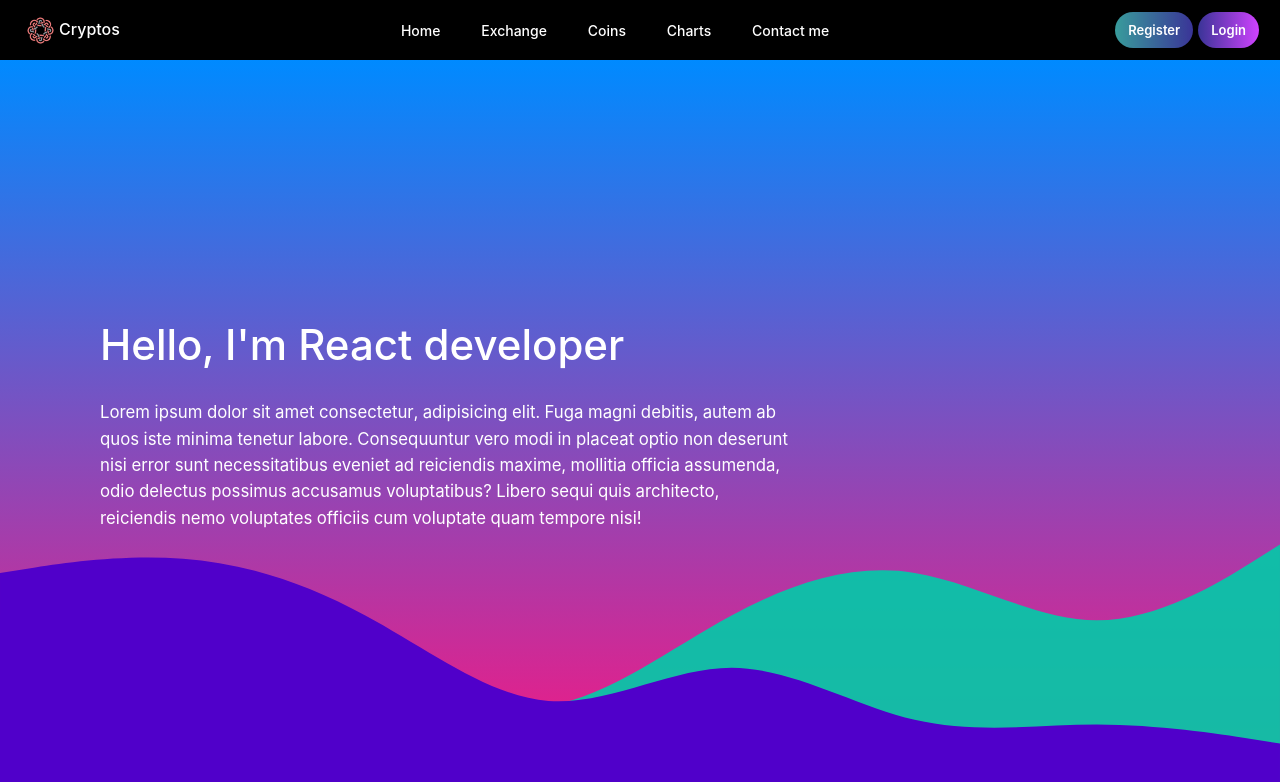
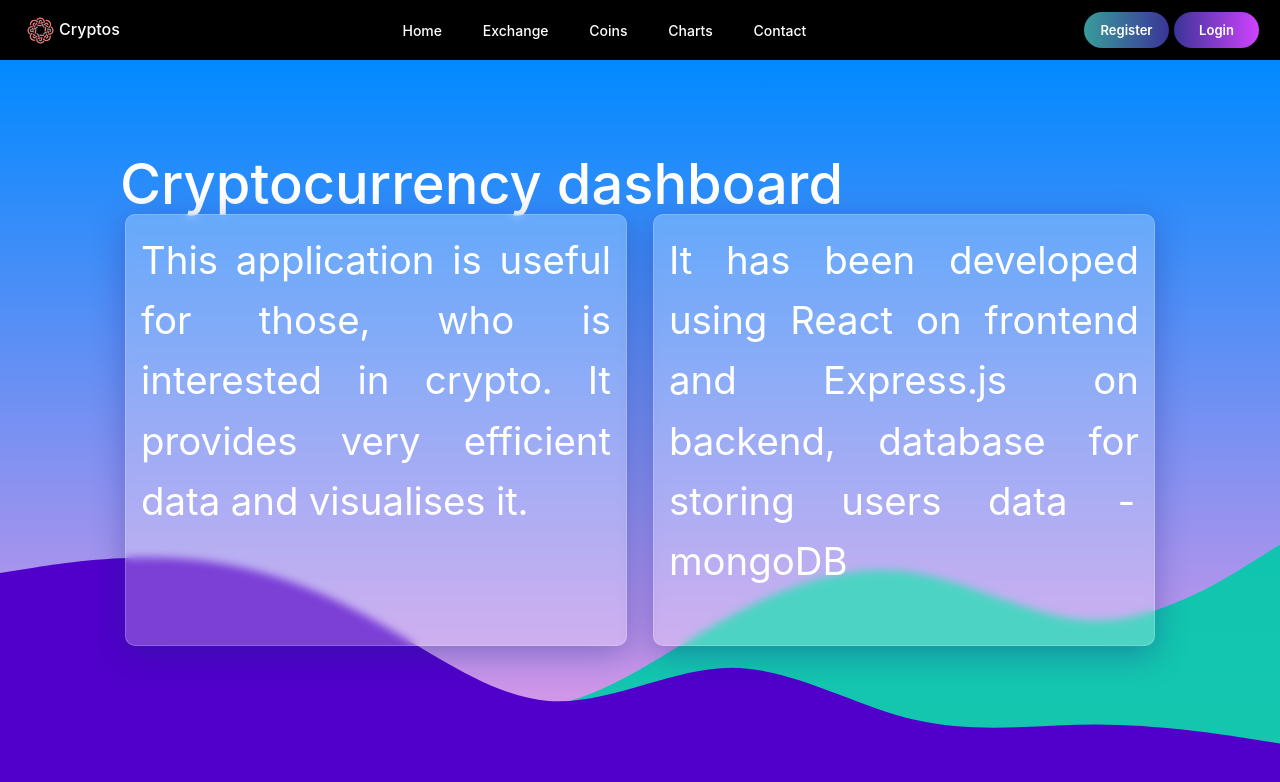
Before and after one commit to Vladyslav0060/Vladyslav0060.github.io-cryptos, a React (Create React App) app: page /home in a window 1280 px wide. Shown: the top 782 px of the page. Built offline with nearby package versions, Linux system fonts and the light colour scheme.

Commit message:
optimized for mobiles

```diff
--- a/src/App.css
+++ b/src/App.css
@@ -15,8 +15,8 @@
   /* font-size: 20px; */
 }
 .link-text-active {
-  border-top: 2px solid #14bba7;
-  color: red;
+  /* border-top: 2px solid #14bba7; */
+  border-top: 2px solid #9d67f1;
 }
 /* .link-text:hover {
   cursor: pointer;
@@ -61,22 +61,45 @@
   align-items: center;
   padding: 100px;
   box-sizing: border-box;
-  background: linear-gradient(180deg, #008aff, #ff137d);
-  background-blend-mode: screen;
+  background: linear-gradient(180deg, #008aff, #e640cf8a);
 }
 .home-wrapper .content {
   z-index: 10;
   color: white;
-  max-width: 700px;
+  padding: 0 20px;
+  display: flex;
+  /* max-width: 700px; */
 }
 .home-wrapper .content h2 {
-  font-size: 3em;
+  font-size: 4em;
   color: #fff;
+  text-align: center;
 }
 .home-wrapper .content p {
   font-size: 1.2em;
   color: #fff;
   z-index: 10;
+  text-align: justify;
+}
+.home-wrapper .content .homepage-card {
+  font-size: 2rem;
+  text-align: justify;
+  flex: 50%;
+  padding: 15px;
+  margin: 5px;
+  background: rgba(255, 255, 255, 0.25);
+  box-shadow: 0 8px 32px 0 rgb(31 38 135 / 37%);
+  backdrop-filter: blur(4px);
+  -webkit-backdrop-filter: blur(4px);
+  border-radius: 10px;
+  border: 1px solid rgba(255, 255, 255, 0.18);
+}
+.example-chart .example-chart-container {
+  z-index: 0;
+  position: relative;
+  width: 100%;
+  height: 100%;
+  background: red;
 }
 .wave {
   z-index: 0;
@@ -140,6 +163,10 @@
 .ant-table-cell img {
   margin-right: 5px;
 }
+.ant-input {
+  border: none !important;
+  background-color: #f7f7ffe6 !important;
+}
 .exchange-wrapper {
   height: calc(100vh - 60px);
   display: flex;
@@ -152,12 +179,16 @@
 }
 .exchange-form {
   display: flex;
-  /* width: 80%;
-  height: 90%; */
   width: 80vw;
   height: 90vh;
   border-radius: 10px;
-  background: rgb(21 17 78 / 59%);
+  /* background: rgb(21 17 78 / 59%); */
+  background: rgb(10 10 10 / 34%);
+  box-shadow: 0 3px 16px 0 rgb(52 53 62 / 45%);
+  backdrop-filter: blur(2.5px);
+  -webkit-backdrop-filter: blur(5.5px);
+  border-radius: 10px;
+  border: 1px solid rgb(130 130 161 / 18%);
 }
 .exchange-col {
   display: flex;
@@ -349,7 +380,7 @@ input[type="submit"] {
   height: 50px;
   /* border: 1px solid rgb(8, 36, 14); */
   box-shadow: 0px 0px 10px 9px rgba(31, 47, 92, 0.267);
-  background: rgb(12, 146, 12);
+  background: #9d67f1;
   font-size: 20px;
   font-weight: 600;
   border-radius: 20px;
@@ -365,14 +396,41 @@ input[type="submit"]:hover {
   text-align: left;
   padding-left: 10px;
 }
-
+@media screen and (min-width: 768px) {
+  .home-wrapper .content h2 {
+    position: fixed;
+    top: calc(10vh + 60px);
+  }
+  .home-wrapper .content .homepage-card:last-child {
+    margin-left: 2%;
+  }
+}
 @media screen and (max-width: 768px) {
   .link-text {
+    /* font-size: 20px;
+    display: flex;
+    align-items: center;
+    width: 100%;
+    padding: 0 33% 3px 10px; */
+
+    /* font-size: 20px;
+    display: flex;
+    align-items: center;
+    width: 100%;
+    margin-left: 33vw;
+    padding: 0 33% 3px 10px; */
+
+    /* font-size: 20px;
+    display: flex;
+    align-items: center;
+    width: 100%;
+    justify-content: center; */
+
     font-size: 20px;
     display: flex;
     align-items: center;
-    width: 100%;
-    padding: 0 33% 3px 10px;
+    width: 155px;
+    margin-left: 20px;
   }
   .link-text svg {
     margin-right: 10px;
@@ -387,4 +445,63 @@ input[type="submit"]:hover {
   .ant-table tfoot > tr > td {
     padding: 16px 10px !important;
   }
+  .exchange-form {
+    flex-direction: column;
+    align-items: center;
+    width: 100vw;
+  }
+  .exchange-form div:first-child {
+    justify-content: flex-end;
+  }
+  .exchange-form div:last-child {
+    justify-content: flex-start;
+  }
+  .exchange-form .exchange-col:last-child button {
+    order: 3;
+  }
+  .exchange-col button {
+    width: 80vw !important;
+  }
+  .exchange-col input {
+    width: 60vw !important;
+  }
+  .exchange-col img {
+    width: 30vw !important;
+    height: 30vw !important;
+  }
+  .modal-exchange {
+    min-width: inherit;
+    grid-template-columns: repeat(2, 1fr);
+  }
+  .modal-exchange-child {
+    text-align: center;
+  }
+
+  .home-wrapper {
+    padding: 0;
+    align-items: flex-start;
+    padding-top: 50px;
+  }
+  .home-wrapper .content {
+    display: initial;
+  }
+  .home-wrapper .content h2 {
+    font-size: 2rem;
+    text-align: center;
+  }
+  .home-wrapper .content p {
+    font-size: 0.9rem;
+    text-align: justify;
+    padding: 15px;
+  }
+  .home-wrapper .content .homepage-card {
+    background: rgba(255, 255, 255, 0.25);
+    box-shadow: 0 8px 32px 0 rgb(31 38 135 / 37%);
+    backdrop-filter: blur(4px);
+    -webkit-backdrop-filter: blur(4px);
+    border-radius: 10px;
+    border: 1px solid rgba(255, 255, 255, 0.18);
+    padding: 0 5px 0 5px;
+    margin-bottom: 15px;
+  }
 }
--- a/src/App.tsx
+++ b/src/App.tsx
@@ -35,8 +35,8 @@ const App = () => {
           <Route path="/home" element={<HomePage />} />
           {/* <Route path="/home" element={<HomePage />} /> */}
           <Route path="/exchange" element={<Exchange />} />
-          <Route path="/p1" element={<CoinList />} />
-          <Route path="/p3" element={<TestChart />} />
+          <Route path="coins" element={<CoinList />} />
+          <Route path="/charts" element={<TestChart />} />
           <Route path="/login" element={<Login />} />
           <Route path="/register" element={<Register />} />
           <Route path="*" element={<NotFound />} />
--- a/src/components/navbar/accessibility.tsx
+++ b/src/components/navbar/accessibility.tsx
@@ -9,7 +9,12 @@ import { actionTypes } from "../../reducers/AppReducer";
 import Notification from "../Notification";
 const AccessibilityContainer = styled.div`
   display: flex;
-  margin-left: 10px;
+  justify-content: center;
+  @media (max-width: 768px) {
+    width: 100vw;
+    margin-top: 15px;
+    gap: 10px;
+  }
 `;
 
 const RegisterButton = styled.button`
@@ -19,7 +24,9 @@ const RegisterButton = styled.button`
   color: #fff;
   font-size: 13px;
   font-weight: 600;
+  width: 85px;
   border-radius: 20px;
+  // border-radius: 13px;
   background-color: #3a3497;
   background-image: linear-gradient(to left, transparent 0%, #38bb9dc4 100%);
   transition: all 240ms ease-in-out;
@@ -43,7 +50,9 @@ const LoginButton = styled.button`
   color: #fff;
   font-size: 13px;
   font-weight: 600;
+  width: 85px;
   border-radius: 20px;
+  // border-radius: 13px;
   background-color: #3a3497;
   background-image: linear-gradient(to right, transparent 0%, #d042ff 100%);
   transition: all 240ms ease-in-out;
--- a/src/components/navbar/mobileNavLinks.tsx
+++ b/src/components/navbar/mobileNavLinks.tsx
@@ -1,4 +1,4 @@
-import React, { useEffect, useState } from "react";
+import React, { useContext, useEffect, useState } from "react";
 import styled from "styled-components";
 // import { Accessibility } from "./accessibility";
 import Accessibility from "./accessibility";
@@ -14,6 +14,8 @@ import {
 import { FontAwesomeIcon } from "@fortawesome/react-fontawesome";
 import { useMediaQuery } from "react-responsive";
 import { DeviceSize } from "../responsive";
+import { AppContext } from "../../context/AppContext";
+import { actionTypes } from "../../reducers/AppReducer";
 const NavLinksContainer = styled.div`
   height: 100%;
   display: flex;
@@ -21,19 +23,29 @@ const NavLinksContainer = styled.div`
 `;
 
 const LinksWrapper = styled.div`
+  // display: flex;
+  // height: 100%;
+  // list-style: none;
+  // background-color: #000;
+  // width: 100%;
+  // flex-direction: column;
+  // position: fixed;
+  // top: 60px;
+  // left: 0;
+  // z-index: 100;
+  // align-items: inherit;
+  // justify-content: flex-start;
+  // padding-top: 20px;
   display: flex;
-  height: 100%;
-  list-style: none;
+  justify-content: center;
+  align-items: flex-start;
+  position: fixed;
   background-color: #000;
-  width: 100%;
-  flex-direction: column;
-  position: fixed;
+  height: 100vh;
+  width: 100vw;
   top: 60px;
-  left: 0;
-  z-index: 100;
-  align-items: inherit;
-  justify-content: flex-start;
-  padding-top: 20px;
+  left: 0px;
+  z-index: 200;
 `;
 
 const LinkItem = styled.div`
@@ -55,6 +67,10 @@ const LinkItem = styled.div`
 // `;
 
 export function MobileNavLinks() {
+  const {
+    state: { isContactModalOpen },
+    dispatch,
+  } = useContext(AppContext);
   const [isOpen, setOpen] = useState(false);
   const isMobile = useMediaQuery({ maxWidth: DeviceSize.mobile });
   const clickHandler = () => {
@@ -73,9 +89,11 @@ export function MobileNavLinks() {
           <div
             style={{
               display: "flex",
-              flexWrap: "wrap",
               width: "100%",
-              margin: "0 0 15px 60vw",
+              flexDirection: "column",
+              alignItems: "center",
+              paddingLeft: "10px",
+              // margin: "0 0 15px 60vw",
             }}
           >
             <NavLink className="link-text" to="/home" onClick={clickHandler}>
@@ -83,12 +101,17 @@ export function MobileNavLinks() {
                 icon={faHome}
                 size="2x"
                 color="white"
+                style={{ width: "40px" }}
                 // style={{ width: "15vw", cursor: "pointer" }}
               />
               Home
             </NavLink>
 
-            <NavLink className="link-text" to="/exchange">
+            <NavLink
+              className="link-text"
+              to="/exchange"
+              onClick={clickHandler}
+            >
               <FontAwesomeIcon
                 icon={faExchangeAlt}
                 size="2x"
@@ -98,7 +121,7 @@ export function MobileNavLinks() {
               Exchange
             </NavLink>
 
-            <NavLink className="link-text" to="/p1" onClick={clickHandler}>
+            <NavLink className="link-text" to="/coins" onClick={clickHandler}>
               <FontAwesomeIcon
                 icon={faListAlt}
                 size="2x"
@@ -108,7 +131,7 @@ export function MobileNavLinks() {
               Coins
             </NavLink>
 
-            <NavLink className="link-text" to="/p3" onClick={clickHandler}>
+            <NavLink className="link-text" to="/charts" onClick={clickHandler}>
               <FontAwesomeIcon
                 icon={faChartBar}
                 size="2x"
@@ -117,17 +140,36 @@ export function MobileNavLinks() {
               />
               Charts
             </NavLink>
-            <NavLink className="link-text" to="/p2" onClick={clickHandler}>
+            <section
+              // style={{
+              //   fontSize: "20px",
+              //   display: "flex",
+              //   alignItems: "center",
+              //   width: "100%",
+              //   marginLeft: "33vw",
+              //   padding: "0 33% 3px 10px",
+              // }}
+              className="link-text"
+              onClick={() => {
+                clickHandler();
+                dispatch({
+                  type: actionTypes.SET_IS_CONTACT_MODAL_OPEN,
+                  payload: !isContactModalOpen,
+                });
+              }}
+            >
               <FontAwesomeIcon
                 icon={faComment}
                 size="2x"
                 color="white"
                 // style={{ width: "10vw", cursor: "pointer" }}
               />
-              Contact
-            </NavLink>
+              <span>Contact</span>
+            </section>
+            <div>
+              <Accessibility setOpen={setOpen} />
+            </div>
           </div>
-          <Accessibility setOpen={setOpen} />
         </LinksWrapper>
       )}
     </NavLinksContainer>
--- a/src/components/navbar/navLinks.tsx
+++ b/src/components/navbar/navLinks.tsx
@@ -31,8 +31,8 @@ const LinkItem = styled.li`
   transition: all 220ms ease-in-out;
 
   &:hover {
-    // border-top: 2px solid #2ecc71;
-    color: #14bba7;
+    // color: #14bba7;
+    color: #9d67f1;
   }
 `;
 
@@ -69,14 +69,14 @@ export function NavLinks() {
         <NavLink
           activeClassName="link-text-active"
           className="link-text"
-          to="/p1"
+          to="/coins"
         >
           <LinkItem>Coins</LinkItem>
         </NavLink>
 
         <NavLink
           className="link-text"
-          to="/p3"
+          to="/charts"
           activeClassName="link-text-active"
         >
           <LinkItem>Charts</LinkItem>
@@ -90,7 +90,7 @@ export function NavLinks() {
             })
           }
         >
-          <span className="link-text">Contact me</span>
+          <span className="link-text">Contact</span>
         </LinkItem>
       </LinksWrapper>
     </NavLinksContainer>
--- /dev/null
+++ b/src/components/pages/ExampleChart.tsx
@@ -0,0 +1,60 @@
+import { FC, useRef, useEffect } from "react";
+import { createChart } from "lightweight-charts";
+const ExampleChart: FC = () => {
+  const chartRef: any = useRef();
+  useEffect(() => {
+    console.log(chartRef.current.clientWidth, chartRef.current.clientHeight);
+    const chart = createChart(chartRef.current, {
+      width: chartRef.current.clientWidth,
+      height: chartRef.current.clientHeight,
+      layout: {
+        backgroundColor: "#253248",
+        textColor: "rgba(255, 255, 255, 0.9)",
+      },
+      grid: {
+        vertLines: {
+          color: "#334158",
+        },
+        horzLines: {
+          color: "#334158",
+        },
+      },
+    });
+    const lineSeries = chart.addAreaSeries();
+    lineSeries.setData([
+      { time: "2019-04-11", value: 80.01 },
+      { time: "2019-04-12", value: 96.63 },
+      { time: "2019-04-13", value: 76.64 },
+      { time: "2019-04-14", value: 81.89 },
+      { time: "2019-04-15", value: 74.43 },
+      { time: "2019-04-16", value: 80.01 },
+      { time: "2019-04-17", value: 96.63 },
+      { time: "2019-04-18", value: 76.64 },
+      { time: "2019-04-19", value: 81.89 },
+      { time: "2019-04-20", value: 74.43 },
+    ]);
+    chart.timeScale().fitContent();
+  }, []);
+
+  //   const chart = createChart(chartRef.current, { width: 400, height: 300 });
+  //   const lineSeries = chart.addLineSeries();
+  //   lineSeries.setData([
+  //     { time: "2019-04-11", value: 80.01 },
+  //     { time: "2019-04-12", value: 96.63 },
+  //     { time: "2019-04-13", value: 76.64 },
+  //     { time: "2019-04-14", value: 81.89 },
+  //     { time: "2019-04-15", value: 74.43 },
+  //     { time: "2019-04-16", value: 80.01 },
+  //     { time: "2019-04-17", value: 96.63 },
+  //     { time: "2019-04-18", value: 76.64 },
+  //     { time: "2019-04-19", value: 81.89 },
+  //     { time: "2019-04-20", value: 74.43 },
+  //   ]);
+  return (
+    <div className="example-chart">
+      <div className="example-chart-container" ref={chartRef}></div>
+    </div>
+  );
+};
+
+export default ExampleChart;
--- a/src/components/pages/Exchange.tsx
+++ b/src/components/pages/Exchange.tsx
@@ -6,11 +6,14 @@ import Modal from "../exchange-components/Modal";
 import { faSyncAlt } from "@fortawesome/free-solid-svg-icons";
 import { FontAwesomeIcon } from "@fortawesome/react-fontawesome";
 import { LoadingOutlined } from "@ant-design/icons";
+import { useMediaQuery } from "react-responsive";
+import { DeviceSize } from "../responsive";
 import { motion } from "framer-motion";
 import FramerWrapper from "../wrapper/FramerWrapper";
 // let [symbols, setSymbols]: any = [];
 const antLoadingIcon = <LoadingOutlined style={{ color: "white" }} spin />;
 const Exchange: FC = () => {
+  const isMobile = useMediaQuery({ maxWidth: DeviceSize.mobile });
   let isInitial = true;
   let [symbolDropdownMenu, setSymbolDropdownMenu]: any = useState();
   const [modalsOpened, setModalsOpened] = useState({
@@ -107,6 +110,7 @@ const Exchange: FC = () => {
               display: "flex",
               justifyContent: "center",
               alignItems: "center",
+              height: "95vh",
             }}
           >
             <Spin size="large" indicator={antLoadingIcon} />
@@ -201,7 +205,7 @@ const Exchange: FC = () => {
                   {secondSymbol?.id.toUpperCase() +
                     "(" +
                     secondSymbol?.symbol.toUpperCase() +
-                    ") ▼"}
+                    `) ${isMobile ? "▲" : "▼"}`}
                 </button>
                 <img
                   src={secondSymbol?.image}
--- a/src/components/pages/HomePage.tsx
+++ b/src/components/pages/HomePage.tsx
@@ -2,6 +2,7 @@ import { FC, useContext, useEffect } from "react";
 import { AppContext } from "../../context/AppContext";
 import { motion } from "framer-motion";
 import FramerWrapper from "../wrapper/FramerWrapper";
+import ExampleChart from "./ExampleChart";
 const HomePage: FC = () => {
   const {
     state: { isContactModalOpen },
@@ -15,17 +16,21 @@ const HomePage: FC = () => {
     <FramerWrapper>
       <div className="home-wrapper">
         <div className="content">
-          <h2>Hello, I'm React developer</h2>
-          <p>
-            Lorem ipsum dolor sit amet consectetur, adipisicing elit. Fuga magni
-            debitis, autem ab quos iste minima tenetur labore. Consequuntur vero
-            modi in placeat optio non deserunt nisi error sunt necessitatibus
-            eveniet ad reiciendis maxime, mollitia officia assumenda, odio
-            delectus possimus accusamus voluptatibus? Libero sequi quis
-            architecto, reiciendis nemo voluptates officiis cum voluptate quam
-            tempore nisi!
-          </p>
+          <h2>Cryptocurrency dashboard</h2>
+          <div className="homepage-card">
+            <p>
+              This application is useful for those, who is interested in crypto.
+              It provides very efficient data and visualises it.
+            </p>
+          </div>
+          <div className="homepage-card">
+            <p>
+              It has been developed using React on frontend and Express.js on
+              backend, database for storing users data - mongoDB
+            </p>
+          </div>
         </div>
+        {/* <ExampleChart /> */}
         <svg
           className="wave"
           xmlns="http://www.w3.org/2000/svg"
```
Also changed, not shown: src/components/pages/ContactMe.tsx (+11 -6 lines), src/components/pages/NotFound.tsx (+7 -2 lines).
